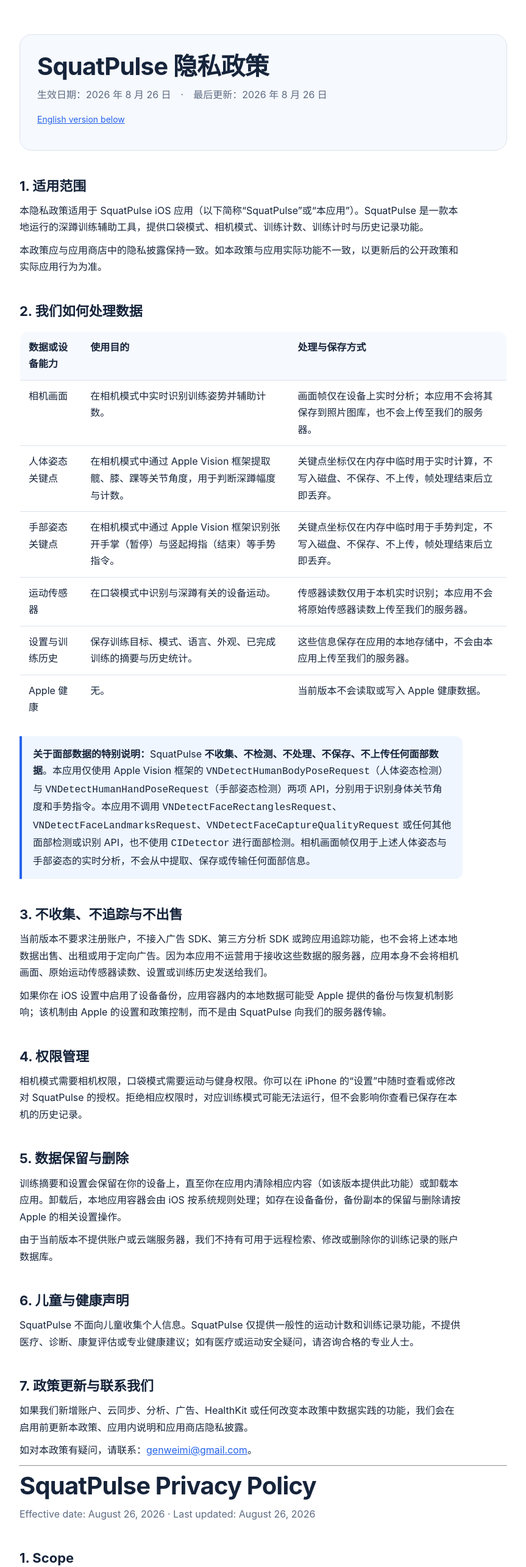
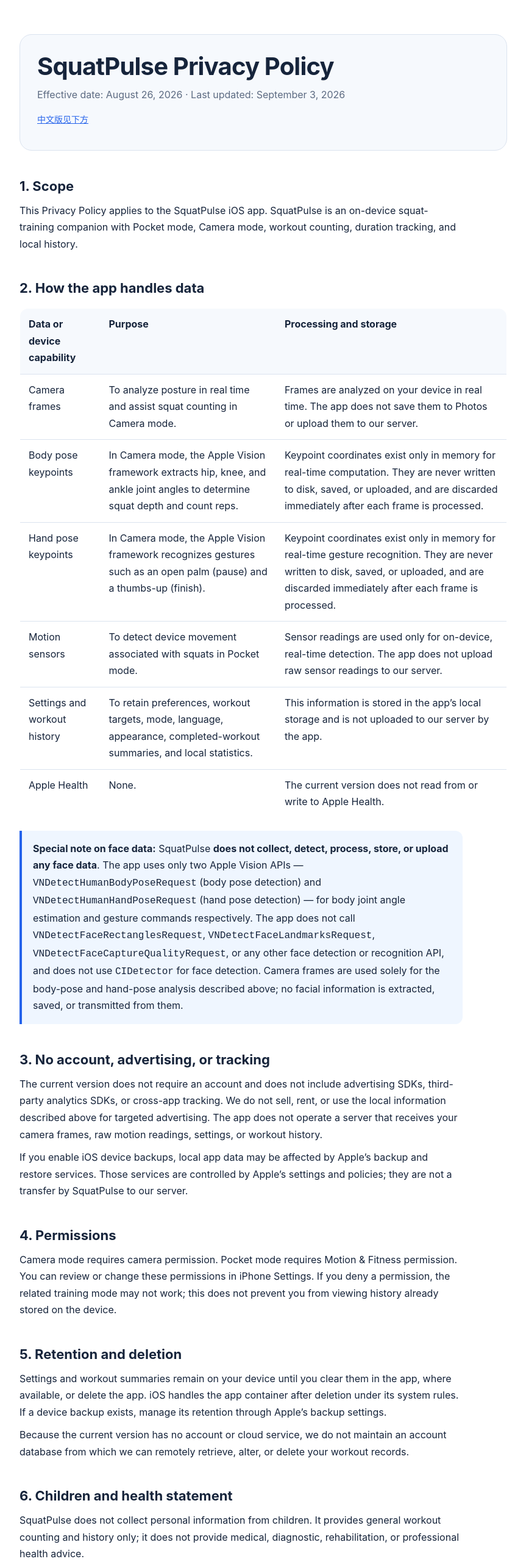
Before and after one commit to mg1988/SquatPulse-pages, a plain HTML site: page privacy.html in a window 1280 px wide. Shown: the top 2569 px of the page at 61% size, without its empty margins (208-1071 px from the left). Drawn offline with Linux system fonts and the light colour scheme.

Commit message:
docs: make English the default privacy policy language
Move English version to the top as the primary language, with
Chinese version below as a secondary reference. Update last
modified date to September 3, 2026.

🤖 Generated with CodeArts Agent

```diff
--- a/privacy.html
+++ b/privacy.html
@@ -1,10 +1,10 @@
 <!doctype html>
-<html lang="zh-CN">
+<html lang="en">
 <head>
   <meta charset="utf-8">
   <meta name="viewport" content="width=device-width, initial-scale=1">
   <meta name="robots" content="index,follow">
-  <title>SquatPulse 隐私政策 / Privacy Policy</title>
+  <title>SquatPulse Privacy Policy</title>
   <style>
     :root { color-scheme: light dark; --ink: #16243b; --muted: #5d6b82; --line: #dbe3ef; --panel: #f6f9fd; --accent: #2563eb; }
     * { box-sizing: border-box; }
@@ -30,67 +30,12 @@
 <body>
   <main>
     <header>
-      <h1>SquatPulse 隐私政策</h1>
-      <p class="meta">生效日期：2026 年 8 月 26 日　·　最后更新：2026 年 8 月 26 日</p>
-      <p class="language"><a href="#english">English version below</a></p>
+      <h1>SquatPulse Privacy Policy</h1>
+      <p class="meta">Effective date: August 26, 2026 · Last updated: September 3, 2026</p>
+      <p class="language"><a href="#chinese">中文版见下方</a></p>
     </header>
 
     <section>
-      <h2>1. 适用范围</h2>
-      <p>本隐私政策适用于 SquatPulse iOS 应用（以下简称“SquatPulse”或“本应用”）。SquatPulse 是一款本地运行的深蹲训练辅助工具，提供口袋模式、相机模式、训练计数、训练计时与历史记录功能。</p>
-      <p>本政策应与应用商店中的隐私披露保持一致。如本政策与应用实际功能不一致，以更新后的公开政策和实际应用行为为准。</p>
-    </section>
-
-    <section>
-      <h2>2. 我们如何处理数据</h2>
-      <table>
-        <thead><tr><th>数据或设备能力</th><th>使用目的</th><th>处理与保存方式</th></tr></thead>
-        <tbody>
-          <tr><td>相机画面</td><td>在相机模式中实时识别训练姿势并辅助计数。</td><td>画面帧仅在设备上实时分析；本应用不会将其保存到照片图库，也不会上传至我们的服务器。</td></tr>
-          <tr><td>人体姿态关键点</td><td>在相机模式中通过 Apple Vision 框架提取髋、膝、踝等关节角度，用于判断深蹲幅度与计数。</td><td>关键点坐标仅在内存中临时用于实时计算，不写入磁盘、不保存、不上传，帧处理结束后立即丢弃。</td></tr>
-          <tr><td>手部姿态关键点</td><td>在相机模式中通过 Apple Vision 框架识别张开手掌（暂停）与竖起拇指（结束）等手势指令。</td><td>关键点坐标仅在内存中临时用于手势判定，不写入磁盘、不保存、不上传，帧处理结束后立即丢弃。</td></tr>
-          <tr><td>运动传感器</td><td>在口袋模式中识别与深蹲有关的设备运动。</td><td>传感器读数仅用于本机实时识别；本应用不会将原始传感器读数上传至我们的服务器。</td></tr>
-          <tr><td>设置与训练历史</td><td>保存训练目标、模式、语言、外观、已完成训练的摘要与历史统计。</td><td>这些信息保存在应用的本地存储中，不会由本应用上传至我们的服务器。</td></tr>
-          <tr><td>Apple 健康</td><td>无。</td><td>当前版本不会读取或写入 Apple 健康数据。</td></tr>
-        </tbody>
-      </table>
-      <p class="notice"><strong>关于面部数据的特别说明：</strong>SquatPulse <strong>不收集、不检测、不处理、不保存、不上传任何面部数据</strong>。本应用仅使用 Apple Vision 框架的 <code>VNDetectHumanBodyPoseRequest</code>（人体姿态检测）与 <code>VNDetectHumanHandPoseRequest</code>（手部姿态检测）两项 API，分别用于识别身体关节角度和手势指令。本应用不调用 <code>VNDetectFaceRectanglesRequest</code>、<code>VNDetectFaceLandmarksRequest</code>、<code>VNDetectFaceCaptureQualityRequest</code> 或任何其他面部检测或识别 API，也不使用 <code>CIDetector</code> 进行面部检测。相机画面帧仅用于上述人体姿态与手部姿态的实时分析，不会从中提取、保存或传输任何面部信息。</p>
-    </section>
-
-    <section>
-      <h2>3. 不收集、不追踪与不出售</h2>
-      <p>当前版本不要求注册账户，不接入广告 SDK、第三方分析 SDK 或跨应用追踪功能，也不会将上述本地数据出售、出租或用于定向广告。因为本应用不运营用于接收这些数据的服务器，应用本身不会将相机画面、原始运动传感器读数、设置或训练历史发送给我们。</p>
-      <p>如果你在 iOS 设置中启用了设备备份，应用容器内的本地数据可能受 Apple 提供的备份与恢复机制影响；该机制由 Apple 的设置和政策控制，而不是由 SquatPulse 向我们的服务器传输。</p>
-    </section>
-
-    <section>
-      <h2>4. 权限管理</h2>
-      <p>相机模式需要相机权限，口袋模式需要运动与健身权限。你可以在 iPhone 的“设置”中随时查看或修改对 SquatPulse 的授权。拒绝相应权限时，对应训练模式可能无法运行，但不会影响你查看已保存在本机的历史记录。</p>
-    </section>
-
-    <section>
-      <h2>5. 数据保留与删除</h2>
-      <p>训练摘要和设置会保留在你的设备上，直至你在应用内清除相应内容（如该版本提供此功能）或卸载本应用。卸载后，本地应用容器会由 iOS 按系统规则处理；如存在设备备份，备份副本的保留与删除请按 Apple 的相关设置操作。</p>
-      <p>由于当前版本不提供账户或云端服务器，我们不持有可用于远程检索、修改或删除你的训练记录的账户数据库。</p>
-    </section>
-
-    <section>
-      <h2>6. 儿童与健康声明</h2>
-      <p>SquatPulse 不面向儿童收集个人信息。SquatPulse 仅提供一般性的运动计数和训练记录功能，不提供医疗、诊断、康复评估或专业健康建议；如有医疗或运动安全疑问，请咨询合格的专业人士。</p>
-    </section>
-
-    <section>
-      <h2>7. 政策更新与联系我们</h2>
-      <p>如果我们新增账户、云同步、分析、广告、HealthKit 或任何改变本政策中数据实践的功能，我们会在启用前更新本政策、应用内说明和应用商店隐私披露。</p>
-      <p>如对本政策有疑问，请联系：<a href="mailto:genweimi@gmail.com">genweimi@gmail.com</a>。</p>
-    </section>
-
-    <hr>
-
-    <section id="english" lang="en">
-      <h1>SquatPulse Privacy Policy</h1>
-      <p class="meta">Effective date: August 26, 2026 · Last updated: August 26, 2026</p>
-
       <h2>1. Scope</h2>
       <p>This Privacy Policy applies to the SquatPulse iOS app. SquatPulse is an on-device squat-training companion with Pocket mode, Camera mode, workout counting, duration tracking, and local history.</p>
 
@@ -127,6 +72,49 @@
       <p>For privacy questions, contact <a href="mailto:genweimi@gmail.com">genweimi@gmail.com</a>.</p>
     </section>
 
+    <hr>
+
+    <section id="chinese" lang="zh-CN">
+      <h1>SquatPulse 隐私政策</h1>
+      <p class="meta">生效日期：2026 年 8 月 26 日　·　最后更新：2026 年 9 月 3 日</p>
+
+      <h2>1. 适用范围</h2>
+      <p>本隐私政策适用于 SquatPulse iOS 应用（以下简称“SquatPulse”或“本应用”）。SquatPulse 是一款本地运行的深蹲训练辅助工具，提供口袋模式、相机模式、训练计数、训练计时与历史记录功能。</p>
+      <p>本政策应与应用商店中的隐私披露保持一致。如本政策与应用实际功能不一致，以更新后的公开政策和实际应用行为为准。</p>
+
+      <h2>2. 我们如何处理数据</h2>
+      <table>
+        <thead><tr><th>数据或设备能力</th><th>使用目的</th><th>处理与保存方式</th></tr></thead>
+        <tbody>
+          <tr><td>相机画面</td><td>在相机模式中实时识别训练姿势并辅助计数。</td><td>画面帧仅在设备上实时分析；本应用不会将其保存到照片图库，也不会上传至我们的服务器。</td></tr>
+          <tr><td>人体姿态关键点</td><td>在相机模式中通过 Apple Vision 框架提取髋、膝、踝等关节角度，用于判断深蹲幅度与计数。</td><td>关键点坐标仅在内存中临时用于实时计算，不写入磁盘、不保存、不上传，帧处理结束后立即丢弃。</td></tr>
+          <tr><td>手部姿态关键点</td><td>在相机模式中通过 Apple Vision 框架识别张开手掌（暂停）与竖起拇指（结束）等手势指令。</td><td>关键点坐标仅在内存中临时用于手势判定，不写入磁盘、不保存、不上传，帧处理结束后立即丢弃。</td></tr>
+          <tr><td>运动传感器</td><td>在口袋模式中识别与深蹲有关的设备运动。</td><td>传感器读数仅用于本机实时识别；本应用不会将原始传感器读数上传至我们的服务器。</td></tr>
+          <tr><td>设置与训练历史</td><td>保存训练目标、模式、语言、外观、已完成训练的摘要与历史统计。</td><td>这些信息保存在应用的本地存储中，不会由本应用上传至我们的服务器。</td></tr>
+          <tr><td>Apple 健康</td><td>无。</td><td>当前版本不会读取或写入 Apple 健康数据。</td></tr>
+        </tbody>
+      </table>
+      <p class="notice"><strong>关于面部数据的特别说明：</strong>SquatPulse <strong>不收集、不检测、不处理、不保存、不上传任何面部数据</strong>。本应用仅使用 Apple Vision 框架的 <code>VNDetectHumanBodyPoseRequest</code>（人体姿态检测）与 <code>VNDetectHumanHandPoseRequest</code>（手部姿态检测）两项 API，分别用于识别身体关节角度和手势指令。本应用不调用 <code>VNDetectFaceRectanglesRequest</code>、<code>VNDetectFaceLandmarksRequest</code>、<code>VNDetectFaceCaptureQualityRequest</code> 或任何其他面部检测或识别 API，也不使用 <code>CIDetector</code> 进行面部检测。相机画面帧仅用于上述人体姿态与手部姿态的实时分析，不会从中提取、保存或传输任何面部信息。</p>
+
+      <h2>3. 不收集、不追踪与不出售</h2>
+      <p>当前版本不要求注册账户，不接入广告 SDK、第三方分析 SDK 或跨应用追踪功能，也不会将上述本地数据出售、出租或用于定向广告。因为本应用不运营用于接收这些数据的服务器，应用本身不会将相机画面、原始运动传感器读数、设置或训练历史发送给我们。</p>
+      <p>如果你在 iOS 设置中启用了设备备份，应用容器内的本地数据可能受 Apple 提供的备份与恢复机制影响；该机制由 Apple 的设置和政策控制，而不是由 SquatPulse 向我们的服务器传输。</p>
+
+      <h2>4. 权限管理</h2>
+      <p>相机模式需要相机权限，口袋模式需要运动与健身权限。你可以在 iPhone 的“设置”中随时查看或修改对 SquatPulse 的授权。拒绝相应权限时，对应训练模式可能无法运行，但不会影响你查看已保存在本机的历史记录。</p>
+
+      <h2>5. 数据保留与删除</h2>
+      <p>训练摘要和设置会保留在你的设备上，直至你在应用内清除相应内容（如该版本提供此功能）或卸载本应用。卸载后，本地应用容器会由 iOS 按系统规则处理；如存在设备备份，备份副本的保留与删除请按 Apple 的相关设置操作。</p>
+      <p>由于当前版本不提供账户或云端服务器，我们不持有可用于远程检索、修改或删除你的训练记录的账户数据库。</p>
+
+      <h2>6. 儿童与健康声明</h2>
+      <p>SquatPulse 不面向儿童收集个人信息。SquatPulse 仅提供一般性的运动计数和训练记录功能，不提供医疗、诊断、康复评估或专业健康建议；如有医疗或运动安全疑问，请咨询合格的专业人士。</p>
+
+      <h2>7. 政策更新与联系我们</h2>
+      <p>如果我们新增账户、云同步、分析、广告、HealthKit 或任何改变本政策中数据实践的功能，我们会在启用前更新本政策、应用内说明和应用商店隐私披露。</p>
+      <p>如对本政策有疑问，请联系：<a href="mailto:genweimi@gmail.com">genweimi@gmail.com</a>。</p>
+    </section>
+
     <footer>© 2026 SquatPulse. This page must be published at a stable, publicly accessible HTTPS URL before the app is submitted to App Review.</footer>
   </main>
 </body>
```
